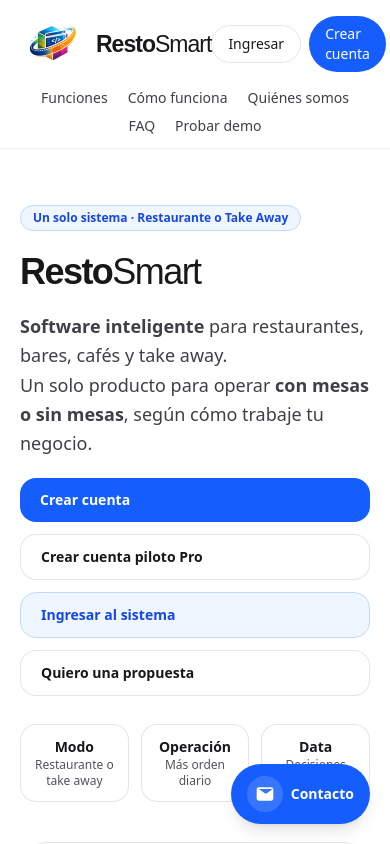
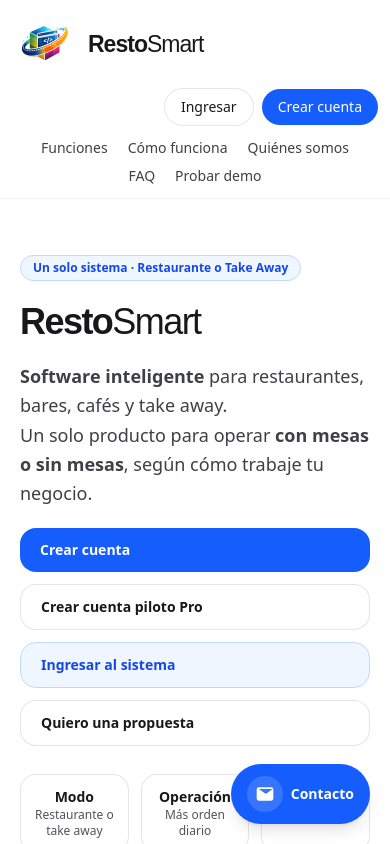
Before and after one commit to matiaslf10-wq/Restosmart, a Next.js app: page / in a window 390 px wide. Shown: the top 844 px of the page. Built offline with nearby package versions, Linux system fonts and the light colour scheme.

Commit message:
fix: give mobile header brand and login breathing room

```diff
--- a/app/page.tsx
+++ b/app/page.tsx
@@ -162,8 +162,8 @@ export default function RestoSmartLanding() {
   return (
     <main className="min-h-screen bg-white text-zinc-900">
       <header className="sticky top-0 z-40 border-b border-black/5 bg-white/80 backdrop-blur">
-        <div className="mx-auto flex max-w-6xl items-center justify-between px-5 py-3">
-          <div className="flex items-center gap-3">
+        <div className="mx-auto flex max-w-6xl flex-wrap items-center justify-between gap-3 px-3 py-3 md:flex-nowrap md:px-5">
+          <div className="flex shrink-0 items-center gap-3">
             <div className="relative h-16 w-16">
               <Image
                 src="/logo-smart.png"
@@ -210,7 +210,7 @@ export default function RestoSmartLanding() {
 </Link>
           </nav>
 
-          <div className="flex items-center gap-2 md:hidden">
+          <div className="ml-auto flex shrink-0 items-center gap-2 md:hidden">
             <Link
               href={LOGIN_HREF}
               className="rounded-full border border-black/10 px-4 py-2 text-sm text-zinc-900 hover:bg-zinc-50"
```
